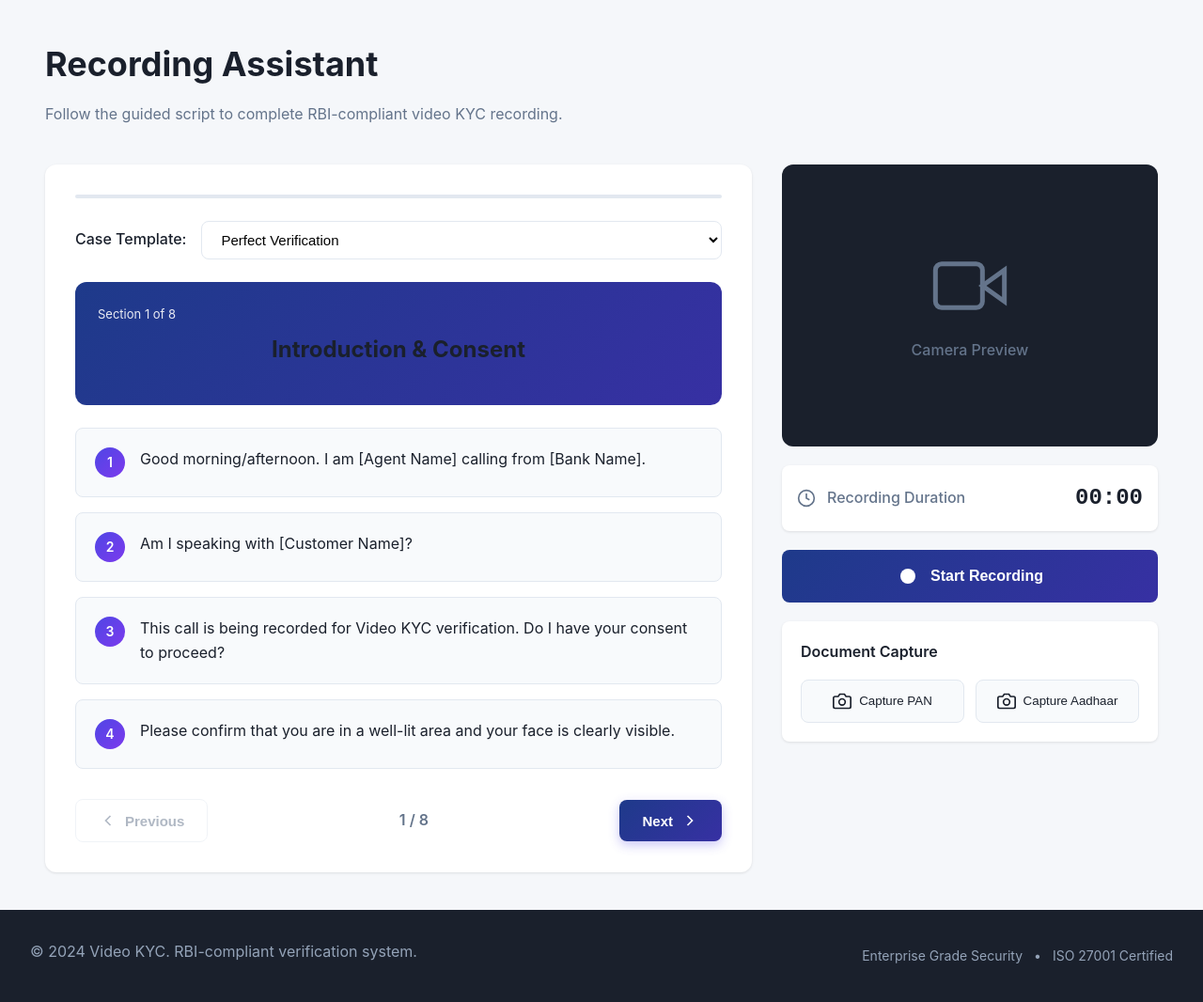
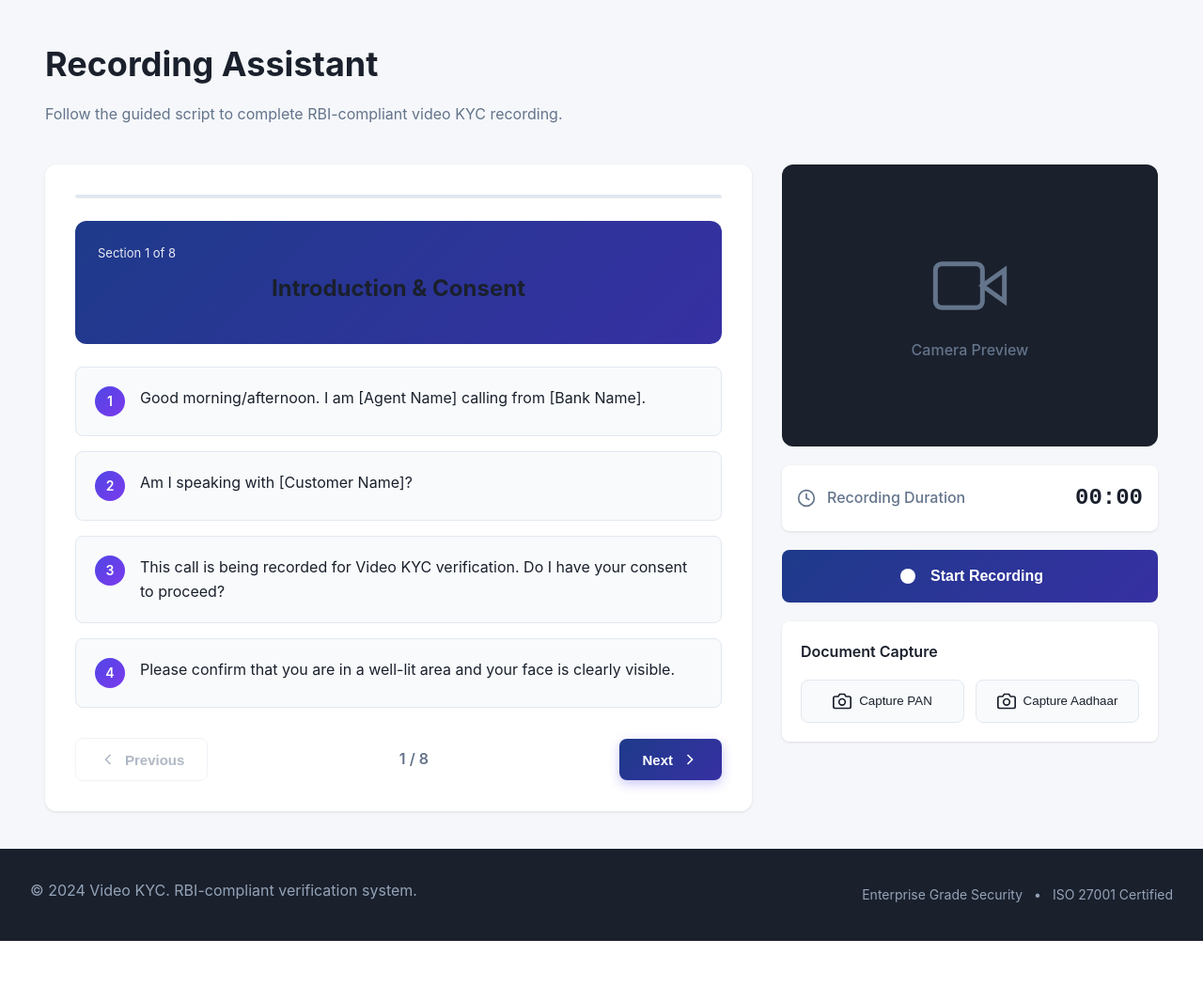
Before and after one commit to Akshit7103/KYC-Video, a Flask app: page /recording-assistant in a window 1280 px wide. Shown: the part 83-1149 px from the top of the page at 94% size. After the commit the page ends 1084 px from the top, so only its background shows below. Run offline with Flask 3, Linux system fonts and the light colour scheme.

Commit message:
Remove case template selector from recording assistant
- Removed Case Template dropdown (Perfect Verification, Standard KYC, Quick Verification)
- Removed associated CSS styling for case selector
- Cleaned up recording assistant layout

Co-Authored-By: Claude Sonnet 4.5 <noreply@anthropic.com>

```diff
--- a/static/css/style.css
+++ b/static/css/style.css
@@ -664,28 +664,6 @@ body {
     transition: width 0.3s;
 }
 
-.case-selector {
-    display: flex;
-    align-items: center;
-    gap: 16px;
-    margin-bottom: 24px;
-}
-
-.case-label {
-    font-weight: 500;
-    color: #1A202C;
-}
-
-.case-dropdown {
-    flex: 1;
-    padding: 10px 16px;
-    border: 1px solid #E2E8F0;
-    border-radius: 8px;
-    font-size: 15px;
-    background: white;
-    cursor: pointer;
-}
-
 .section-header {
     background: linear-gradient(135deg, #1E3A8A, #3730A3);
     color: white;
--- a/templates/recording_assistant.html
+++ b/templates/recording_assistant.html
@@ -39,16 +39,6 @@
                 <!-- Progress Bar -->
                 <div class="section-progress-bar">
                     <div class="section-progress-fill" id="section-progress" style="width: 0%;"></div>
-                </div>
-
-                <!-- Case Template Selector -->
-                <div class="case-selector">
-                    <label class="case-label">Case Template:</label>
-                    <select id="case-template" class="case-dropdown">
-                        <option value="perfect">Perfect Verification</option>
-                        <option value="standard">Standard KYC</option>
-                        <option value="quick">Quick Verification</option>
-                    </select>
                 </div>
 
                 <!-- Section Header -->
```
